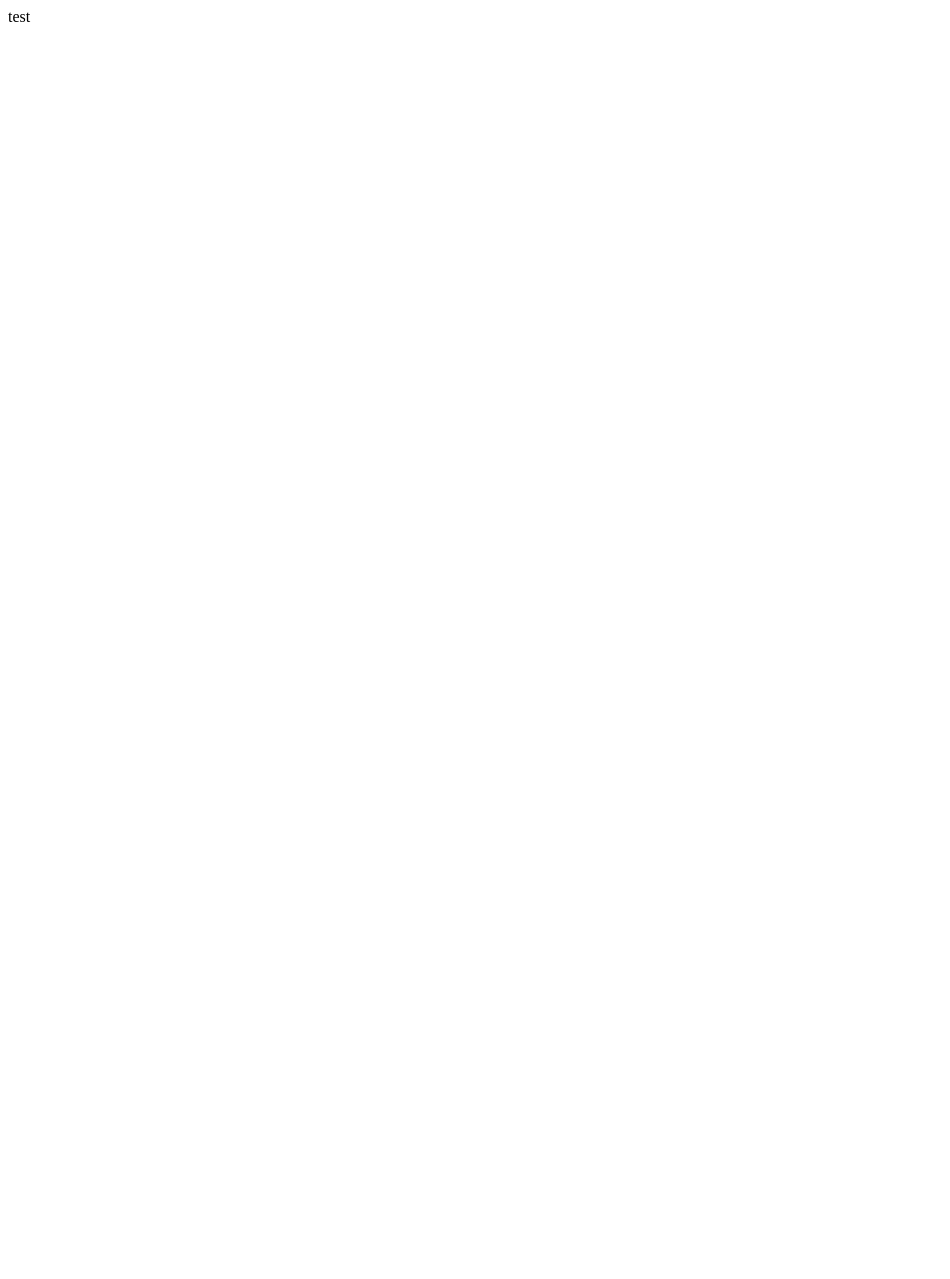
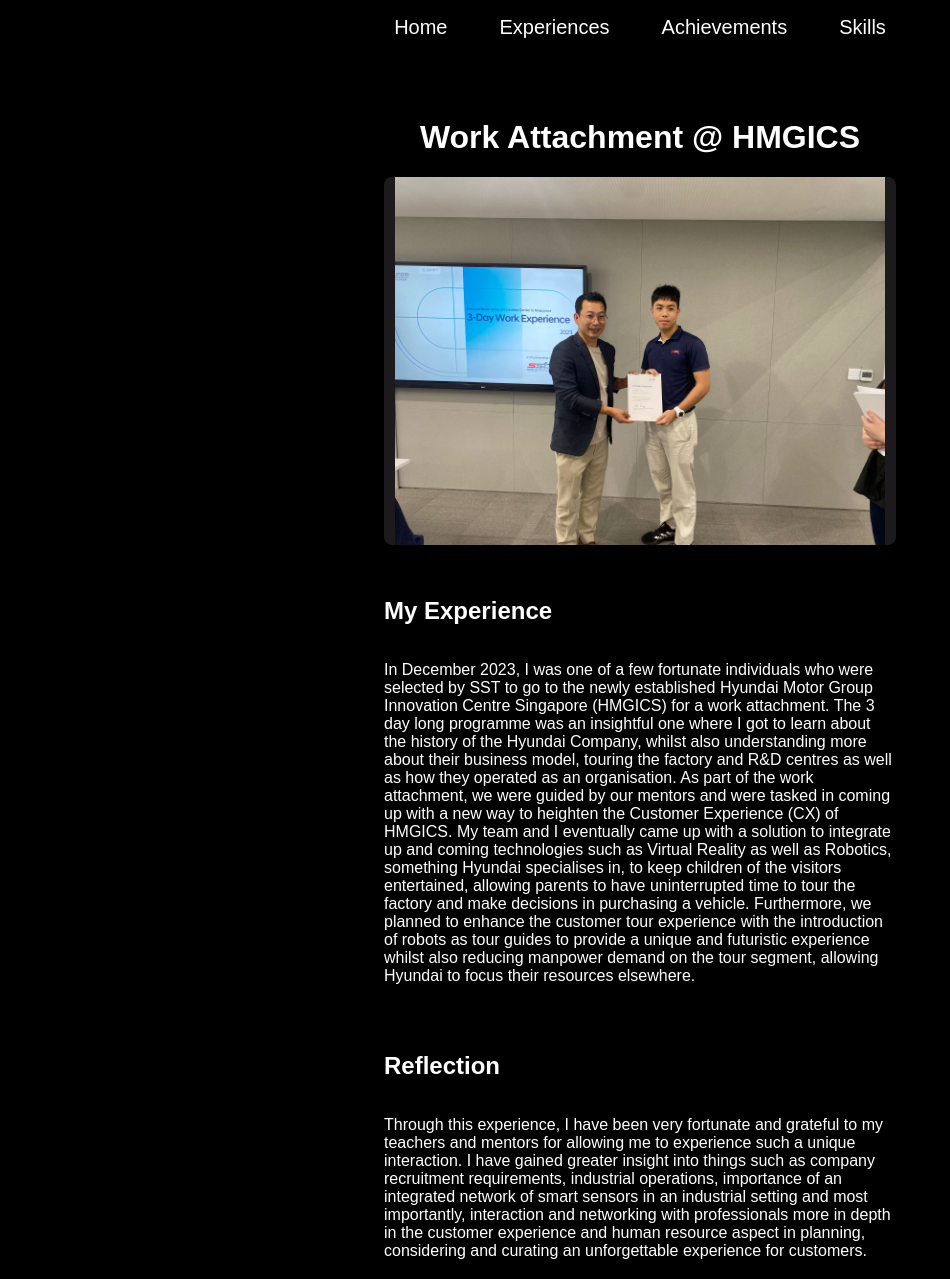
Before and after one commit to Nubbybuilder123/Portfolio, a plain HTML site: page HMGICS.html in a window 1280 px wide. Shown: the whole page, without its empty margins (0-950 px from the left). Before the commit the page ends 800 px from the top, so only its background shows below. Drawn offline with Linux system fonts and the light colour scheme.

Commit message:
Add files via upload

```diff
--- a/Achievements.css
+++ b/Achievements.css
@@ -117,6 +117,7 @@
     justify-content: center;
     color: white;
     flex-direction: column;
+    padding-bottom: 10%;
 }
 
 .leadership h3{
--- a/HMGICS.css
+++ b/HMGICS.css
@@ -0,0 +1,101 @@
+ul {
+    list-style-type: none;
+    margin: 0;
+    padding: 0;
+    overflow: hidden;
+    background-color: black;
+  }
+
+li {
+  float: left;
+}
+
+li a {
+  display: block;
+  color: white;
+  text-align: center;
+  padding: 16px;
+  text-decoration: none;
+}
+
+body {
+  background-color: black;
+  margin: 0;
+  font-family: Arial, sans-serif; /* Ensures consistent font */
+  padding-bottom: 5%;
+}
+
+.navbar {
+    background-color: #1c1c1c;
+    text-align: center; /* This centers the div containing the ul */
+    padding: 0; /* Removes default padding */
+    margin: 0; /* Removes default margin */
+}
+
+.navbar ul {
+    list-style-type: none;
+    padding: 0;
+    margin: 0;
+    display: flex;
+    justify-content: center; /* This will center the items horizontally */
+}
+
+.navbar li {
+    margin: 0 10px; /* Adds horizontal spacing between items */
+    font-size: 20px;
+}
+
+.navbar a {
+    display: block;
+    color: white;
+    padding: 16px;
+    text-decoration: none;
+    text-align: center; /* Ensures text is centered within each link */
+
+}
+
+.navbar a:hover {
+    background-color: #111111;
+}
+
+.page_title h1{
+    margin-top: 5%;
+    text-align: center;
+    color: white;
+}
+
+.image-gallery{
+    display: flex;
+    justify-content: center;
+    width: 40%;
+    margin-left: 30%;
+    margin-right: 30%;
+    height: 50%;
+    background-color: #1c1a1d;
+    border-radius: 8px;
+
+}
+
+.image-gallery img{
+    width: auto;
+    height: auto;
+}
+
+.heading1 h2{
+    color: white;
+    justify-content: center;
+    align-items: center;
+    margin-left: 30%;
+    margin-right: 30%;
+    width: 40%;
+    margin-top: 4%;
+}
+.main-text{
+    color: white;
+    display: flex;
+    justify-content: center;
+    margin-top: 1%;
+    width: 40%;
+    margin-left: 30%;
+    margin-right: 30%;
+}
--- a/HMGICS.html
+++ b/HMGICS.html
@@ -1 +1,52 @@
-<p>test</p>
+<head>
+    <link rel = "stylesheet" href="HMGICS.css">
+
+    </link>
+    <meta charset="UTF-8">
+    <title>HMGICS Work Attachment</title>
+</head>
+<body>
+    <nav class="navbar">
+
+        <ul>
+            <li><a href= "index.html">Home</a></li>
+            <li><a href="XP.html">Experiences</a></li>
+            <li><a href="Achievements.html">Achievements</a></li>
+            <li><a href="Skills.html">Skills</a></li>
+        </ul>
+    </nav>
+    <div class = "page_title">
+        <h1>Work Attachment @ HMGICS</h1>
+    </div>
+
+    <div class = "image-gallery">
+        <img src="WhatsApp Image 2023-12-13 at 18.41.37 (1) (1).jpeg" alt="HMGICS"></img>
+    </div>
+
+    <div class = "heading1">
+        <h2>My Experience</h2>
+    </div>
+    <div class = "main-text">
+        <p>In December 2023, I was one of a few fortunate individuals who were selected by SST to go to the newly established Hyundai
+            Motor Group Innovation Centre Singapore (HMGICS) for a work attachment. The 3 day long programme was an insightful one where
+            I got to learn about the history of the Hyundai Company, whilst also understanding more about their business model, touring
+            the factory and R&D centres as well as how they operated as an organisation. As part of the work attachment, we were guided by
+            our mentors and were tasked in coming up with a new way to heighten the Customer Experience (CX) of HMGICS. My team and I eventually
+            came up with a solution to integrate up and coming technologies such as Virtual Reality as well as Robotics, something Hyundai
+            specialises in, to keep children of the visitors entertained, allowing parents to have uninterrupted time to tour the factory and make
+            decisions in purchasing a vehicle. Furthermore, we planned to enhance the customer tour experience with the introduction of robots as
+            tour guides to provide a unique and futuristic experience whilst also reducing manpower demand on the tour segment, allowing Hyundai to
+            focus their resources elsewhere. </p>
+    </div>
+
+    <div class = "heading1">
+        <h2>Reflection</h2>
+    </div>
+
+    <div class = "main-text">
+        <p>Through this experience, I have been very fortunate and grateful to my teachers and mentors for allowing me to experience such a unique interaction.
+             I have gained greater insight into things such as company recruitment requirements, industrial operations, importance of an integrated network of
+             smart sensors in an industrial setting and most importantly, interaction and networking with professionals more in depth in the customer experience
+             and human resource aspect in planning, considering and curating an unforgettable experience for customers. </p>
+    </div>
+</body>
--- a/RDP.css
+++ b/RDP.css
@@ -0,0 +1,106 @@
+ul {
+    list-style-type: none;
+    margin: 0;
+    padding: 0;
+    overflow: hidden;
+    background-color: black;
+  }
+
+li {
+  float: left;
+}
+
+li a {
+  display: block;
+  color: white;
+  text-align: center;
+  padding: 16px;
+  text-decoration: none;
+}
+
+body {
+  background-color: black;
+  margin: 0;
+  font-family: Arial, sans-serif; /* Ensures consistent font */
+  padding-bottom: 5%;
+}
+
+.navbar {
+    background-color: #1c1c1c;
+    text-align: center; /* This centers the div containing the ul */
+    padding: 0; /* Removes default padding */
+    margin: 0; /* Removes default margin */
+}
+
+.navbar ul {
+    list-style-type: none;
+    padding: 0;
+    margin: 0;
+    display: flex;
+    justify-content: center; /* This will center the items horizontally */
+}
+
+.navbar li {
+    margin: 0 10px; /* Adds horizontal spacing between items */
+    font-size: 20px;
+}
+
+.navbar a {
+    display: block;
+    color: white;
+    padding: 16px;
+    text-decoration: none;
+    text-align: center; /* Ensures text is centered within each link */
+
+}
+
+.navbar a:hover {
+    background-color: #111111;
+}
+
+.page_title h1{
+    margin-top: 5%;
+    text-align: center;
+    color: white;
+}
+
+.image-gallery{
+    display: flex;
+    justify-content: center;
+    width: 40%;
+    margin-left: 30%;
+    margin-right: 30%;
+    height: 50%;
+    background-color: #1c1a1d;
+    border-radius: 8px;
+
+}
+
+.image-gallery img{
+    width: auto;
+    height: auto;
+}
+
+.heading1 h2{
+    color: white;
+    justify-content: center;
+    align-items: center;
+    margin-left: 30%;
+    margin-right: 30%;
+    width: 40%;
+    margin-top: 4%;
+}
+.main-text{
+    color: white;
+    align-content: center;
+    justify-content: center;
+    margin-top: 1%;
+    width: 40%;
+    margin-left: 30%;
+    margin-right: 30%;
+}
+
+.main-text p{
+    margin-top: 1%;
+    margin-bottom: 1%;
+}
```
Also changed, not shown: RDP.html (+49 -0 lines), XP.html (+39 -3 lines), IDC1.jpeg (added).
